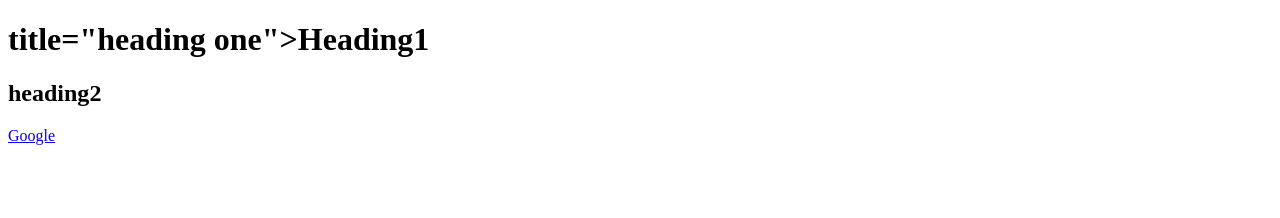
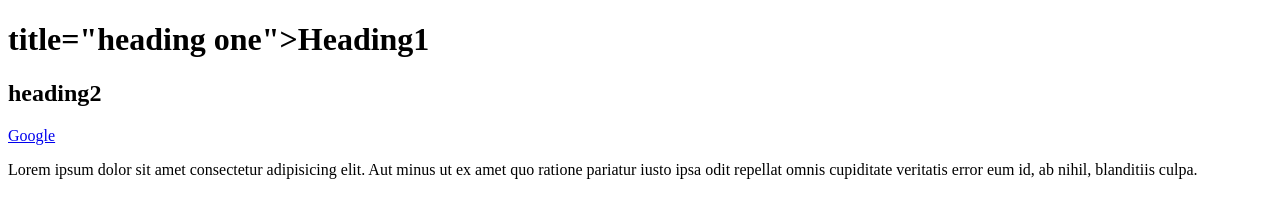
Before and after one commit to kunwardigvijay/HTML, a plain HTML site: page index.HTML in a window 1280 px wide. Drawn offline with Linux system fonts and the light colour scheme.

Commit message:
New para

```diff
--- a/index.HTML
+++ b/index.HTML
@@ -10,6 +10,9 @@
     <h2>heading<span>2</span></h2>
     <a href="https://www.google.com">Google</a>
     <a href="http://" target="" rel=""></a>
+    <p>Lorem ipsum dolor sit amet consectetur adipisicing elit. Aut minus ut ex amet quo ratione
+        pariatur iusto ipsa odit repellat omnis cupiditate veritatis error eum id, ab nihil,
+         blanditiis culpa.</p>
 
 </body>
 </html>
```
